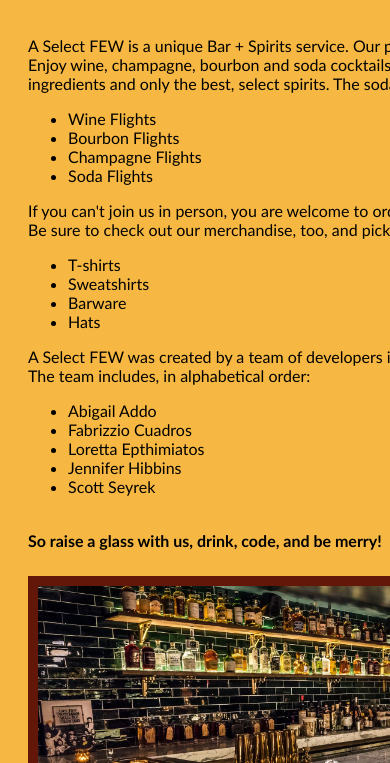
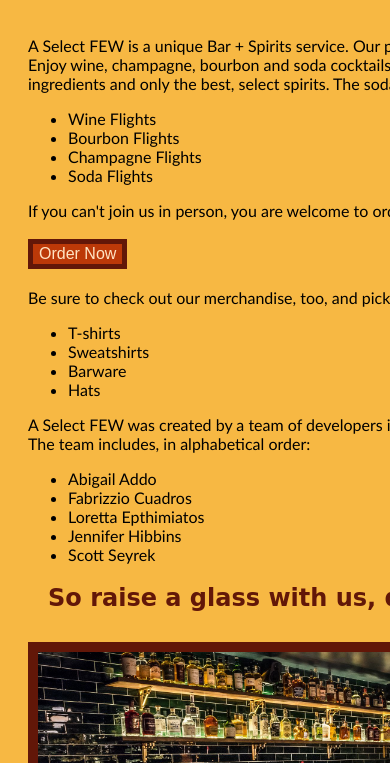
Before and after one commit to ScottSyrk/FinalProjectGroup1, a plain HTML site: page about.html in a window 390 px wide. Shown: the part 81-844 px from the top of the page. Drawn offline with Linux system fonts and the light colour scheme; a web font is replaced by a local one.

Commit message:
added button for ordering

```diff
--- a/about-style.css
+++ b/about-style.css
@@ -1,7 +1,7 @@
 body {
     background-color: #f6aa1cd3;
 }
-h1 {
+h1, h2 {
     font-family: 'Caramel', cursive;
     color: #621708;
     text-indent: 20px;
@@ -25,9 +25,17 @@ p {
     gap: 0px;
     align-items: center;
   }
-/*..grid-text {
-    display: grid;
-    grid-template-columns: auto;
-     gap: 10px;
-    padding: 20px;
+  button {
+    color: bisque;
+    font-size: medium;
+    border: 5px solid #621708;
+    background-color: #BC3908;
+  }
+@media screen and (max-width: 768px) {
+  .grid-container {
+    float: none;
+    width: 75%
+  }
+}
+/*comment out
 }*/
--- a/about.html
+++ b/about.html
@@ -24,7 +24,9 @@
         <li>Champagne Flights</li>
         <li>Soda Flights</li>
     </ul>
-    If you can't join us in person, you are welcome to order our unique packages online - We ship throughout the continental United States. <br>Be sure to check out our merchandise, too, and pick up A Select FEW swag!<br>
+    If you can't join us in person, you are welcome to order our unique packages online - We ship throughout the continental United States.<br><br>
+    <button onclick="window.location.href='OrderPage.html';">Order Now</button>
+    <br><br>Be sure to check out our merchandise, too, and pick up A Select FEW swag!<br>
     <ul>
         <li>T-shirts</li>
         <li>Sweatshirts</li>
@@ -38,8 +40,8 @@
          <li>Loretta Epthimiatos</li>
          <li>Jennifer Hibbins</li>
          <li>Scott Seyrek</li>
-    </ul> <br>
-    <b>So raise a glass with us, drink, code, and be merry!</b></p>
+    </ul>
+    <h2>So raise a glass with us, drink, code, and be merry!</h2></p>
 </div>
     <div class="grid-item2"><img src="/Images/Jennifer/A Select Few Map.png" alt="Map of Troy, NY" width="530px"></div>
     <div class="grid-item3"><img src="/Images/Jennifer/Bar Stools.jpg" alt="Liquors and Bar Stools" width="600px"></div>
```
